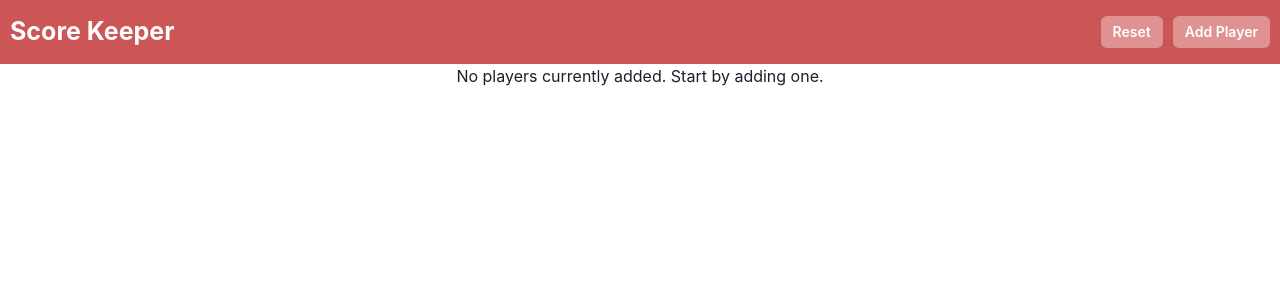
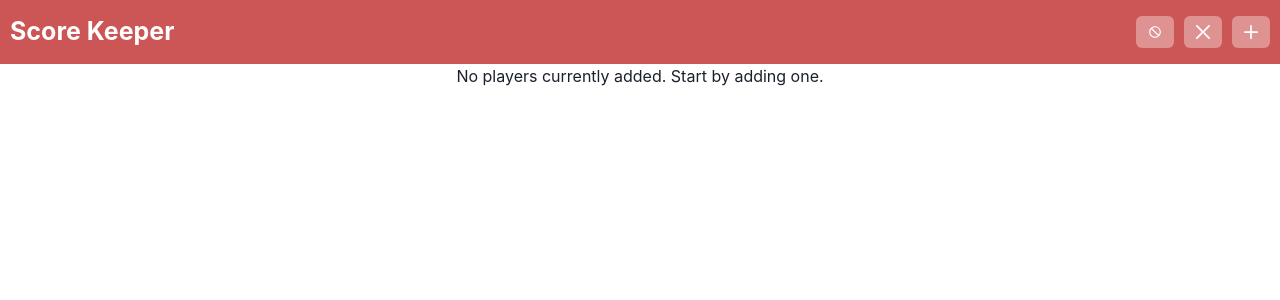
Before and after one commit to Jameson13B/score-keeper, a React (Create React App) app: page / in a window 1280 px wide. Shown: the top 300 px of the page. Built offline with nearby package versions, Linux system fonts and the light colour scheme.

Commit message:
Swiched buttons to icons and added reset scores button

```diff
--- a/src/App.js
+++ b/src/App.js
@@ -2,6 +2,7 @@ import React, { useReducer } from "react";
 import { PlayerCard } from "./PlayerCard";
 import { NewModal } from "./Modal";
 import { Button } from "@chakra-ui/react";
+import { AddIcon, CloseIcon, NotAllowedIcon } from "@chakra-ui/icons";
 
 const initialState = {
   players: [],
@@ -37,6 +38,22 @@ export const App = () => {
     return "Are you sure you want to leave? You will lose all data.";
   };
 
+  const handleResetScores = () => {
+    if (window.confirm("Do you really want to reset all scores?")) {
+      dispatch({
+        type: "updateScore",
+        payload: state.players.map(player => ({
+          ...player,
+          score: 0,
+        })),
+      });
+    }
+  };
+  const handleResetApp = () => {
+    if (window.confirm("Do you really want to reset the app?")) {
+      dispatch({ type: "resetApp" });
+    }
+  };
   const handleScoreUpdate = (score, i) => {
     const players = [...state.players];
 
@@ -52,14 +69,18 @@ export const App = () => {
         <div style={styles.buttonGroup}>
           <Button
             colorScheme="whiteAlpha"
-            onClick={() => {
-              if (window.confirm("Do you really want to reset the app?")) {
-                dispatch({ type: "resetApp" });
-              }
-            }}
+            onClick={handleResetScores}
             size="sm"
           >
-            Reset
+            <NotAllowedIcon />
+          </Button>
+          <Button
+            colorScheme="whiteAlpha"
+            marginLeft="10px"
+            onClick={handleResetApp}
+            size="sm"
+          >
+            <CloseIcon />
           </Button>
           <Button
             colorScheme="whiteAlpha"
@@ -67,7 +88,7 @@ export const App = () => {
             onClick={() => dispatch({ type: "toggleModal" })}
             size="sm"
           >
-            Add Player
+            <AddIcon />
           </Button>
         </div>
       </div>
```
Also changed, not shown: 1 other file (tests, documents, lock files or other folders).
